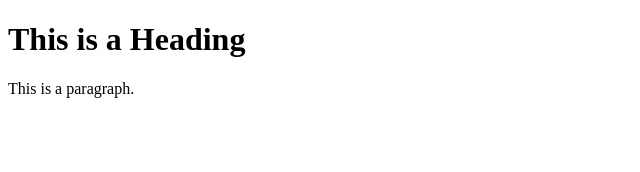
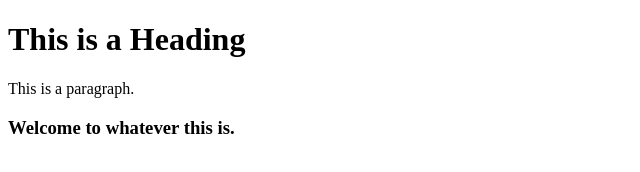
Before and after one commit to Hnn3y/NO_CODE-REPO, a website: page index.html in a window 1280 px wide. Shown: the whole page, without its empty margins (0-640 px from the left). Drawn offline with Linux system fonts and the light colour scheme.

Commit message:
I LOST TRACK

```diff
--- a/index.html
+++ b/index.html
@@ -9,5 +9,7 @@
     <h1>This is a Heading</h1>
 <p>This is a paragraph.</p>
 
+<h3>Welcome to whatever this is.</h3>
+
 </body>
 </html>
```
